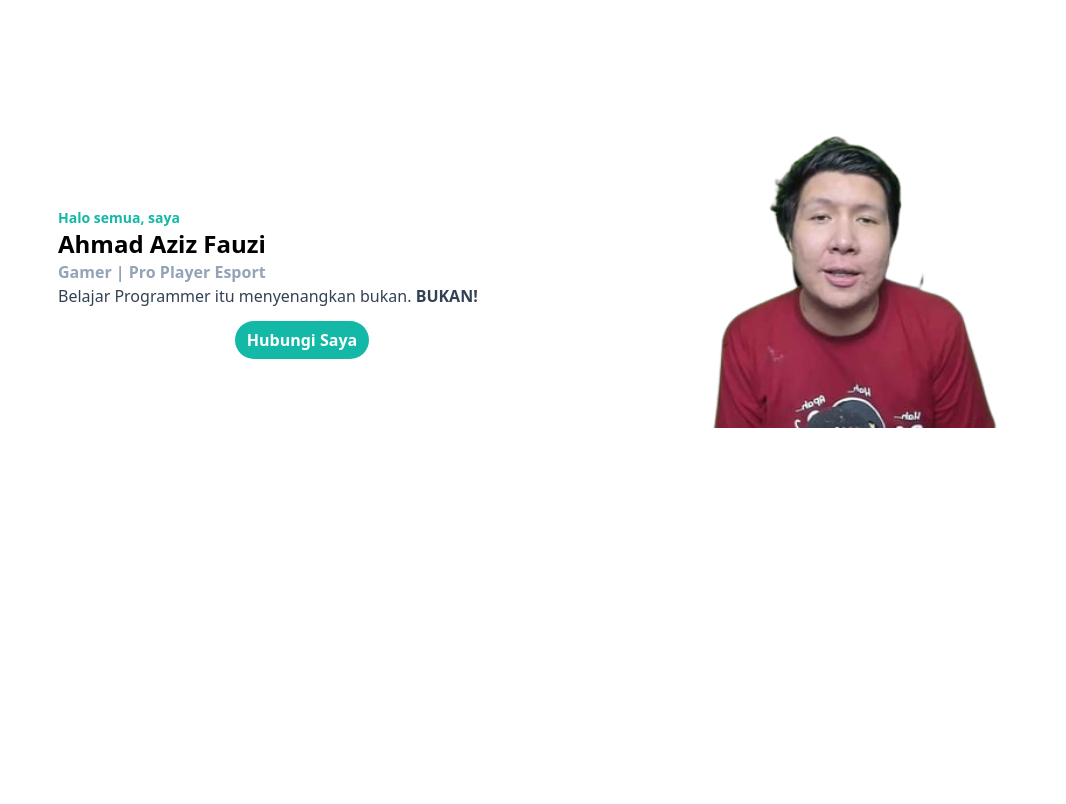
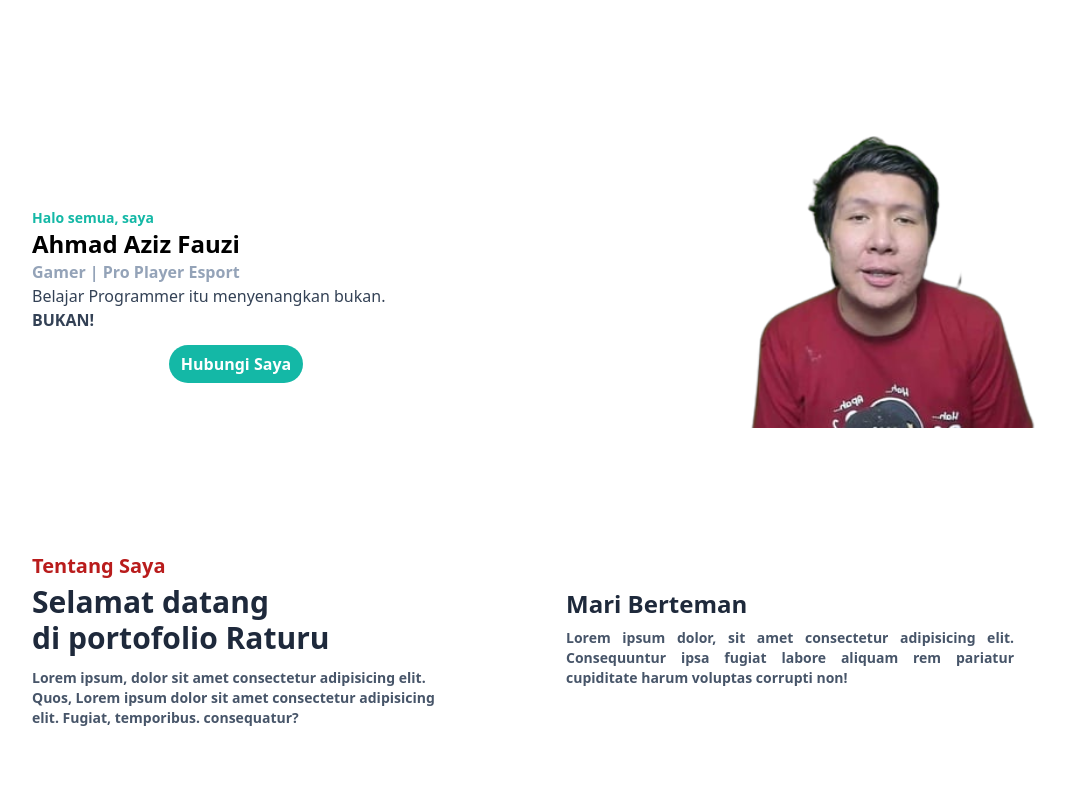
Before and after one commit to Raturu0/Portofolio_with_tailwind, a plain HTML site: page index.html in a window 1280 px wide. Shown: the whole page, without its empty margins (94-1160 px from the left). Drawn offline with Linux system fonts and the light colour scheme.

Commit message:
Menambahkan section about

```diff
--- a/index.html
+++ b/index.html
@@ -9,9 +9,9 @@
   </head>
   <body>
     <!-- HERO SECTION -->
-    <section class="h-[800px] w-full py-16 px-5 lg:px-24">
-      <div class="w-[1/2] h-full md:grid md:grid-cols-2">
-        <div class="pt-5 pl-3  md:pl-14 md:pt-36">
+    <section class=" py-16 px-5">
+      <div class=" h-full md:grid md:grid-cols-2 md:mx-auto md:container">
+        <div class="pt-5 pl-3 md:pt-36 mx-auto  lg:max-w-md md:p-5">
             <h3 class="font-bold text-primary text-sm">Halo semua, saya</h3>
             <h1 class="font-bold text-black text-2xl">Ahmad Aziz Fauzi</h1>
             <h2 class="text-slate-400 font-bold">Gamer | Pro Player Esport</h2>
@@ -19,7 +19,8 @@
               Belajar Programmer itu menyenangkan bukan.
               <span class="font-bold">BUKAN!</span>
             </p>
-            <div class="text-center">
+
+          <div class="text-center ">
             <a
               href="#"
               class="m-5 px-3 py-2 bg-primary rounded-full text-white font-bold hover:text-teal-600"
@@ -29,17 +30,50 @@
           </div>
         </div>
 
-        <div class=" h-full pt-10 grid justify-center  overflow-hidden md:pt-16">
-            <div class="w-[300px] h-[300px] bg-cover md:pt-28 md:h-[300px] md:w-[300px] md:bg-cover lg:ml-16" style="background-image: url(IMG/windah\ no\ pp.png);">
-            </div>
+        <div class="h-full pt-10 grid justify-center overflow-hidden md:pt-16">
+          <div
+            class="w-[300px] h-[300px] bg-cover md:pt-28 md:h-[300px] md:w-[300px] md:bg-cover lg:ml-16"
+            style="background-image: url(IMG/windah\ no\ pp.png)"
+          ></div>
         </div>
       </div>
     </section>
     <!-- AKHIR HERO SECTION -->
 
+    <!-- ABOUT SECTION -->
+    <section class="mt-5 p-5 ">
+      <div class="max-w-md mx-auto md:max-w-none">
+        <div class="container grid md:grid-cols-2 md:mx-auto">
+            <div class=" p-3 md:p-5 lg:max-w-md lg:mx-auto ">
+              <h1
+                class="text-xl font-bold font-inter sm:text-primary md:text-red-300 lg:text-red-700 mb-3 max-w-md md:mb-1"
+              >
+                Tentang Saya
+              </h1>
+              <h2
+                class="font-bold text-slate-800 text-3xl mb-3 lg:max-w-md "
+              >
+                Selamat datang <br> di portofolio Raturu
+              </h2>
+              <p class="mb-9 font-semibold text-slate-600 md:max-w-xs lg:text-sm lg:max-w-xl">
+                Lorem ipsum, dolor sit amet consectetur adipisicing elit. Quos, Lorem ipsum dolor sit amet consectetur adipisicing elit. Fugiat, temporibus.
+                consequatur?
+              </p>
+          </div>
 
-
-
-
+          <div class=" p-3 md:px-5 md:py-14 lg:py-14 ">
+            <h1 class="text-slate-800 font-bold text-2xl mb-3 lg:mb-2">
+              Mari Berteman
+            </h1>
+            <p class="text-slate-600 font-semibold md:max-w-xs md:text-justify lg:max-w-md lg:tracking-normal lg:text-sm">
+              Lorem ipsum dolor, sit amet consectetur adipisicing elit.
+              Consequuntur ipsa fugiat labore aliquam rem pariatur cupiditate
+              harum voluptas corrupti non!
+            </p>
+          </div>
+        </div>
+      </div>
+    </section>
+    <!-- ABOUT SECTION END -->
   </body>
 </html>
```
Also changed, not shown: dist/output.css. Lines whose indentation alone changed are shown as unchanged.
